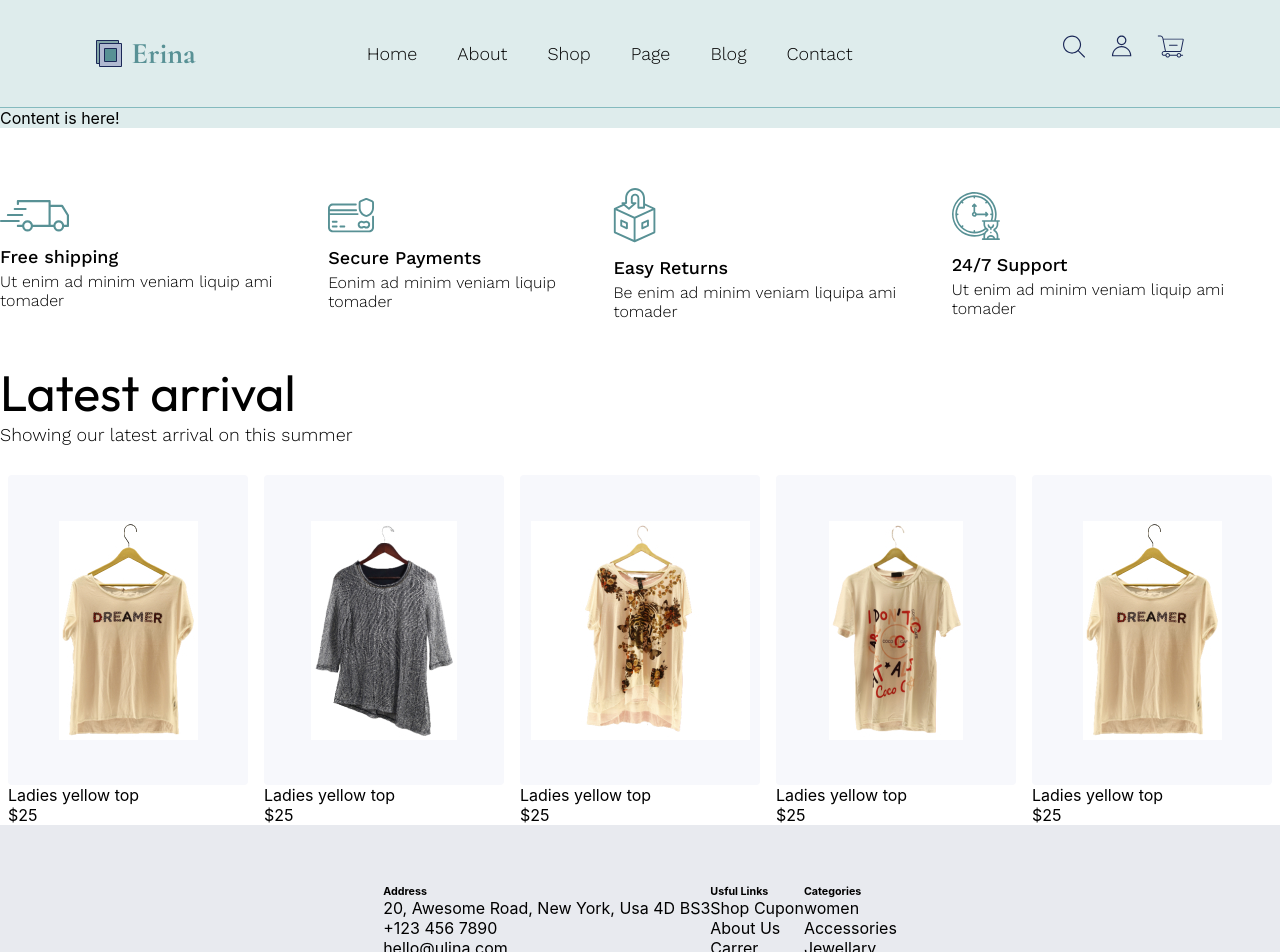
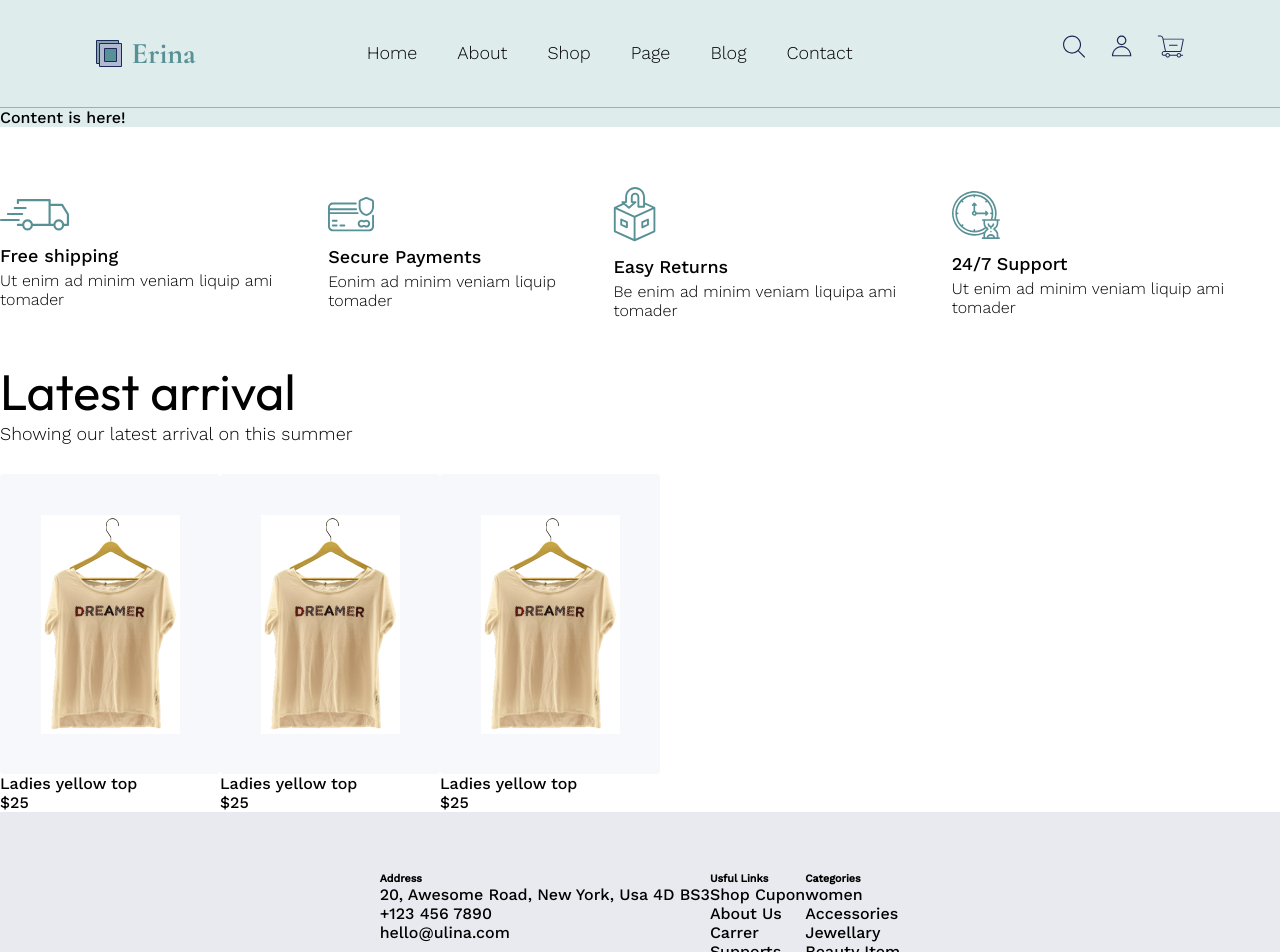
Before and after one commit to sateras/erina_react, a React (Create React App) app: page / in a window 1280 px wide. Shown: the top 952 px of the page. Built offline with nearby package versions, Linux system fonts and the light colour scheme.

Commit message:
Add styles

```diff
--- a/src/App.js
+++ b/src/App.js
@@ -1,20 +1,71 @@
 import "./assets/css/App.scss";
+import Card from "./components/Card";
 
 function App() {
   return (
     <div>
+      <div style={{ display: "none" }} className="overlay">
+        <div className="drawer">
+          <h3>CART</h3>
+          <div className="cart">
+            <div className="cartItem">
+              <div className="cartItemImg">
+                <img width={75} src="/products/1.jpg" alt="prod" />
+              </div>
+              <div>
+                <p>Ladies yellow top</p>
+                <b>$25</b>
+              </div>
+              <button className="cart_btn">Delete</button>
+            </div>
+            <div className="cartItem">
+              <div className="cartItemImg">
+                <img width={75} src="/products/1.jpg" alt="prod" />
+              </div>
+              <div>
+                <p>Ladies yellow top</p>
+                <b>$25</b>
+              </div>
+              <button className="cart_btn">Delete</button>
+            </div>
+            <div className="cartItem">
+              <div className="cartItemImg">
+                <img width={75} src="/products/1.jpg" alt="prod" />
+              </div>
+              <div>
+                <p>Ladies yellow top</p>
+                <b>$25</b>
+              </div>
+              <button className="cart_btn">Delete</button>
+            </div>
+          </div>
+          <div className="cartTotalBlock">
+            <div className="cartTotal">
+              <span>Total</span>
+              <div></div>
+              <b>$255</b>
+            </div>
+            <div>
+              <span>Nalog 5%</span>
+              <div></div>
+              <b>$12.25</b>
+            </div>
+          </div>
+          <button className="greenBtn">Confirm</button>
+        </div>
+      </div>
       <header className="header">
         <a className="header_link" href="/">
           <img src="/svg/logo.svg" />
           <h2>Erina</h2>
         </a>
         <nav>
-          <span>Home</span>
-          <span>About</span>
-          <span>Shop</span>
-          <span>Page</span>
-          <span>Blog</span>
-          <span>Contact</span>
+          <a href="#">Home</a>
+          <a href="#">About</a>
+          <a href="#">Shop</a>
+          <a href="#">Page</a>
+          <a href="#">Blog</a>
+          <a href="#">Contact</a>
         </nav>
         <div className="header_buttons">
           <a href="#">
@@ -61,45 +112,9 @@ function App() {
           <h3>Latest arrival</h3>
           <h4>Showing our latest arrival on this summer</h4>
           <div className="items_table">
-            <div className="item">
-              <div className="item_img">
-                <img src="/products/1.jpg" alt="prod" />
-              </div>
-              <p>Ladies yellow top</p>
-              <p>$25</p>
-            </div>
-
-            <div className="item">
-              <div className="item_img">
-                <img src="/products/2.jpg" alt="prod" />
-              </div>
-              <p>Ladies yellow top</p>
-              <p>$25</p>
-            </div>
-
-            <div className="item">
-              <div className="item_img">
-                <img src="/products/3.jpg" alt="prod" />
-              </div>
-              <p>Ladies yellow top</p>
-              <p>$25</p>
-            </div>
-
-            <div className="item">
-              <div className="item_img">
-                <img src="/products/4.jpg" alt="prod" />
-              </div>
-              <p>Ladies yellow top</p>
-              <p>$25</p>
-            </div>
-
-            <div className="item">
-              <div className="item_img">
-                <img src="/products/1.jpg" alt="prod" />
-              </div>
-              <p>Ladies yellow top</p>
-              <p>$25</p>
-            </div>
+            <Card />
+            <Card />
+            <Card />
           </div>
         </div>
       </main>
--- a/src/assets/css/App.scss
+++ b/src/assets/css/App.scss
@@ -1,12 +1,13 @@
 body {
   background-color: white;
+  font-family: "Work Sans";
 }
 a {
   text-decoration: none;
 }
 
 .header {
-  background: #DEECEC;
+  background: #deecec;
   display: flex;
   flex-wrap: wrap;
   justify-content: space-between;
@@ -14,12 +15,25 @@ a {
   nav {
     display: flex;
     align-items: center;
-    span {
-      padding-right: 40px;
-      font-family: 'Work Sans';
+    a {
+      margin-right: 40px;
+      font-family: "Work Sans";
       font-style: normal;
       font-weight: 300;
       font-size: 18px;
+      color: black;
+      &:after {
+        display: block;
+        content: "";
+        height: 3px;
+        width: 0%;
+        background-color: #225384;
+        transition: width 0.4s ease-in-out;
+      }
+      &:hover:after,
+      &:focus:after {
+        width: 100%;
+      }
     }
     // span:hover {
     //   font-weight: 500;
@@ -27,14 +41,14 @@ a {
   }
   a {
     h2 {
-      font-family: 'Cormorant';
+      font-family: "Cormorant";
       font-style: normal;
       font-weight: 700;
       font-size: 30px;
     }
   }
 
-  border-bottom: 1.5px #84BABE solid;
+  border-bottom: 1.5px #84babe solid;
 }
 .header_link {
   display: flex;
@@ -53,7 +67,7 @@ a {
 }
 
 .content {
-  background: #DEECEC;
+  background: #deecec;
   margin-bottom: 60px;
 }
 
@@ -64,13 +78,13 @@ a {
 
 .main {
   h3 {
-    font-family: 'Outfit';
+    font-family: "Outfit";
     font-style: normal;
     font-weight: 400;
     font-size: 50px;
   }
   h4 {
-    font-family: 'Work Sans';
+    font-family: "Work Sans";
     font-style: normal;
     font-weight: 300;
     font-size: 18px;
@@ -85,14 +99,14 @@ a {
       margin-bottom: 10px;
     }
     h6 {
-      font-family: 'Work Sans';
+      font-family: "Work Sans";
       font-style: normal;
       font-weight: 500;
       font-size: 18px;
       margin-bottom: 5px;
     }
     p {
-      font-family: 'Work Sans';
+      font-family: "Work Sans";
       font-style: normal;
       font-weight: 300;
       font-size: 16px;
@@ -100,29 +114,119 @@ a {
   }
   .items_table {
     display: flex;
-    justify-content: space-around;
-    flex-wrap: wrap;
   }
   .item_img {
-    background: #F7F8FC;
+    background: #f7f8fc;
     border-radius: 4px;
-    width: 240px;
-    height: 310px;
+    width: 220px;
+    height: 300px;
     display: flex;
     align-items: center;
     img {
       margin: auto;
     }
-
   }
-}
+} //main
 
 .footer {
   padding-top: 60px;
-  background: #E8EAEF;
+  background: #e8eaef;
   display: flex;
   .footer_right {
     display: flex;
     justify-content: space-between;
   }
+} //footer
+
+.overlay {
+  position: absolute;
+  top: 0;
+  left: 0;
+  width: 100%;
+  height: 100%;
+  background-color: rgba($color: #000000, $alpha: 0.5);
+  z-index: 1;
+  position: fixed;
+  .drawer {
+    position: absolute;
+    right: 0;
+    height: 100%;
+    width: 385px;
+    background-color: white;
+    z-index: 2;
+    padding: 30px;
+    display: flex;
+    flex-direction: column;
+    .cart {
+      flex: 1;
+      overflow: auto;
+    }
+    .cart_btn {
+      position: absolute;
+      right: 20px;
+      top: 30%;
+      border: none;
+      width: 50px;
+      height: 50px;
+      background: rgb(196, 196, 196);
+      border-radius: 10px;
+      opacity: 0.6;
+      transition: 0.05s ease-in-out;
+      cursor: pointer;
+      &:hover {
+        opacity: 1;
+      }
+      color: black;
+    }
+    p {
+      margin-top: 15px;
+    }
+    h3 {
+      margin-bottom: 20px;
+    }
+    .cartItem {
+      position: relative;
+      display: flex;
+      border: #7d7d7d solid 1px;
+      border-radius: 20px;
+      padding: 0px 15px;
+      overflow: hidden;
+      margin-bottom: 20px;
+    }
+    .cartItemImg {
+      width: 130px;
+      justify-content: center;
+    }
+    .cartTotalBlock {
+      margin-top: 10px;
+      margin-bottom: 30px;
+      div {
+        margin-bottom: 20px;
+        display: flex;
+        div {
+          margin: 0px 4px;
+          position: relative;
+          bottom: 4px;
+          flex: 1;
+          border-bottom: dashed 1px black;
+        }
+      }
+    }
+    .greenBtn {
+      margin-bottom: 50px;
+
+      height: 55px;
+      background: #9dd558;
+      border-radius: 18px;
+      border: 0;
+      color: white;
+      cursor: pointer;
+      &:hover {
+        background: #abd37a;
+      }
+      &:active {
+        background-color: darken($color: #9dd558, $amount: 1.1);
+      }
+    }
+  }
 }
--- /dev/null
+++ b/src/components/Card.js
@@ -0,0 +1,13 @@
+function Card(params) {
+  return (
+    <div className="item">
+      <div className="item_img">
+        <img src="/products/1.jpg" alt="prod" />
+      </div>
+      <p>Ladies yellow top</p>
+      <p>$25</p>
+    </div>
+  );
+}
+
+export default Card;
```
